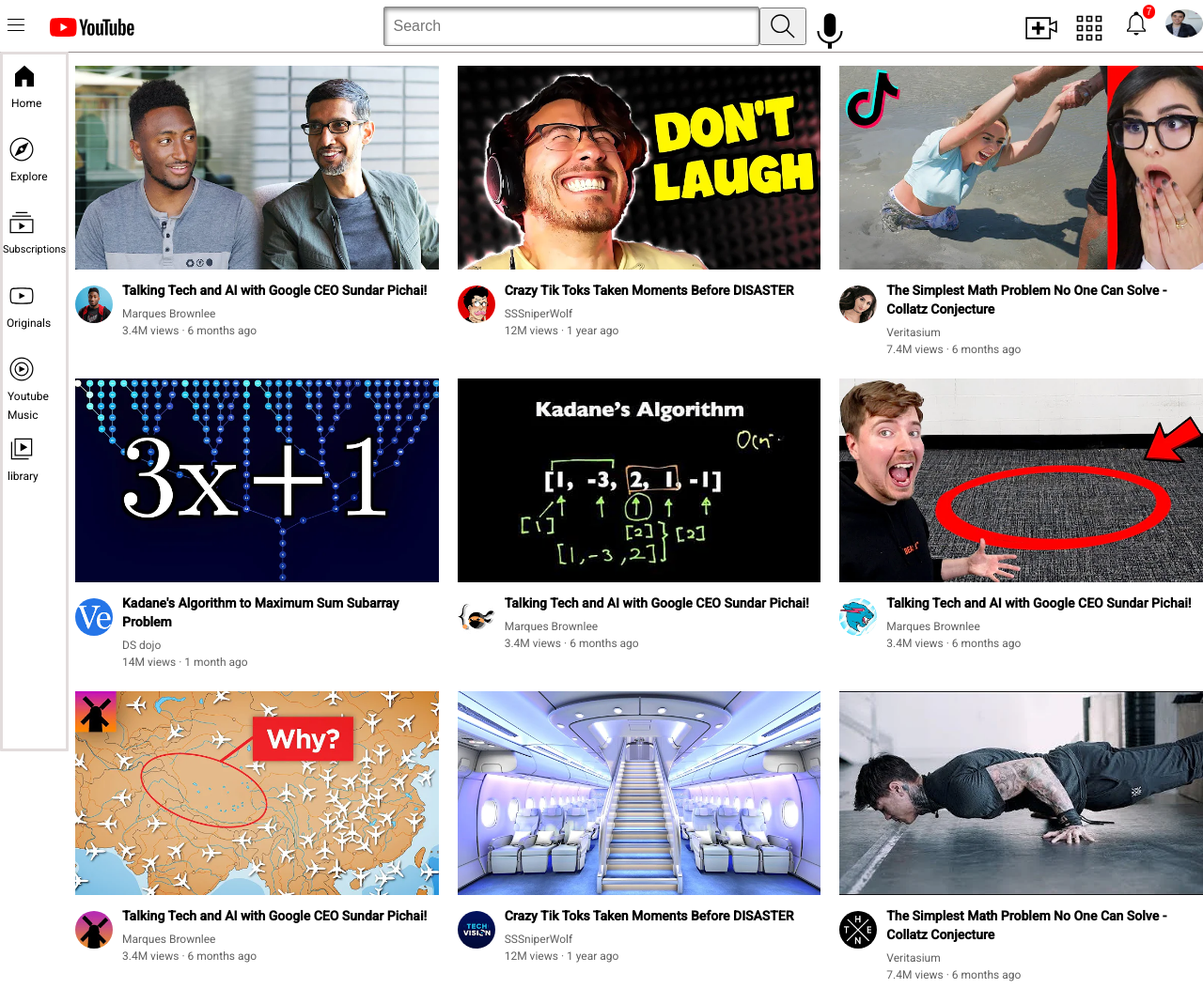
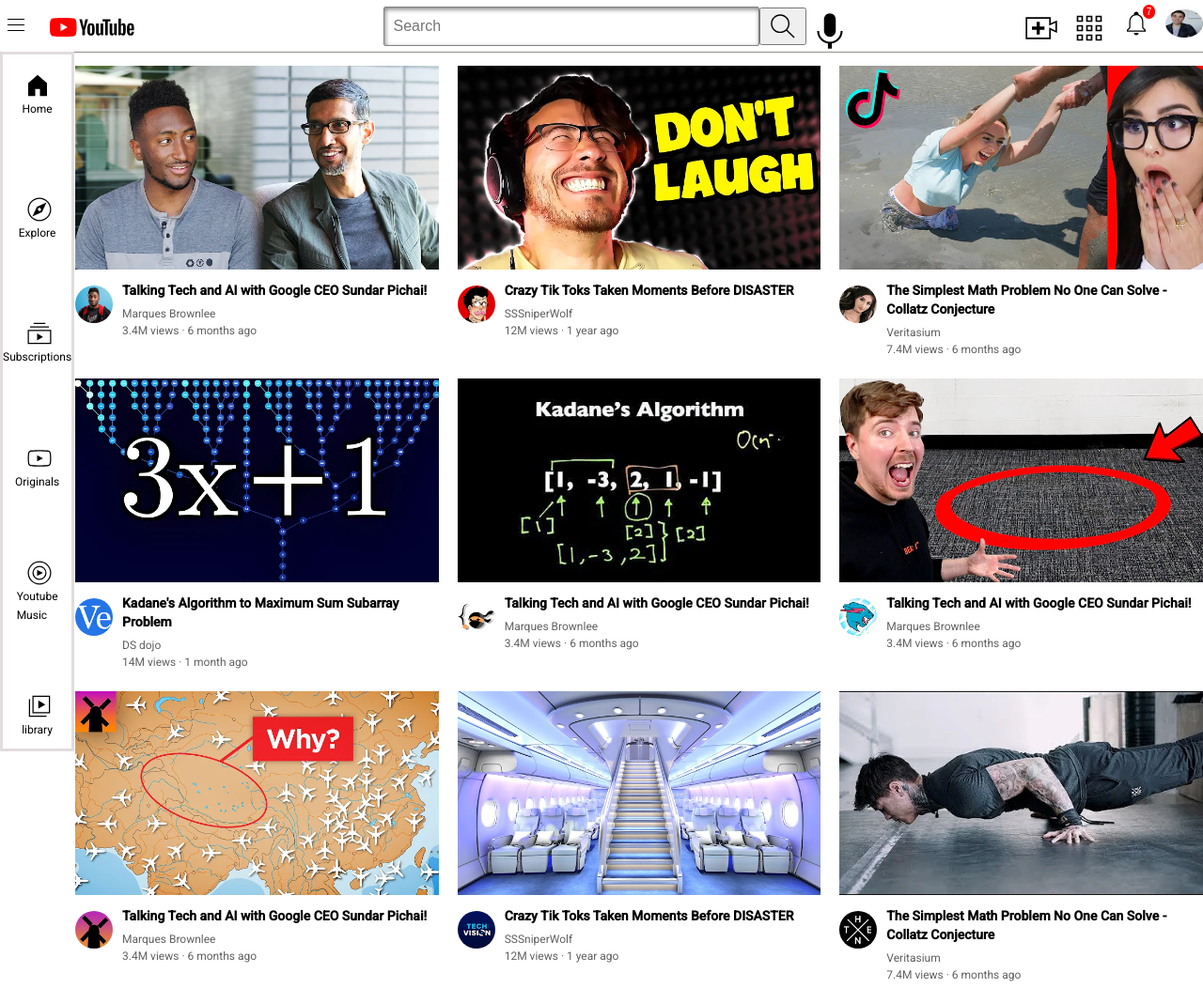
Before and after one commit to pjeewan/youtube, a plain HTML site: page index.html in a window 1280 px wide. Shown: the top 1052 px of the page at 94% size. Drawn offline with Linux system fonts and the light colour scheme.

Commit message:
hover effects

```diff
--- a/index.html
+++ b/index.html
@@ -74,40 +74,40 @@
             class="wr-home">
             Home</div>
           </div>
-          <div class="sp-explore">
+          <div class="sp-home">
             <img class="pp-explore"
             src="sidebar/explore.svg">
             <div
-            class="wr-explore">
+            class="wr-home">
             Explore</div>
           </div>
-          <div class="sp-subscriptions">
+          <div class="sp-home">
             <img class="pp-subscriptions"
             src="sidebar/subscriptions (1).svg">
             <div
-            class="wr-subscriptions">
+            class="wr-home">
             Subscriptions</div>
           </div>
-          <div class="sp-original">
+          <div class="sp-home">
             <img class="pp-original"
             src="sidebar/originals.svg">
             <div
-            class="wr-original">
+            class="wr-home">
             Originals</div>
           </div>
-          <div class="sp-youtube-music">
+          <div class="sp-home">
             <img class="pp-youtube-music"
             src="sidebar/youtube-music.svg">
             <div
-            class="wr-youtube-music">
+            class="wr-home">
             Youtube <br>
             Music</div>
           </div>
-          <div class="sp-library">
+          <div class="sp-home">
             <img class="pp-library"
             src="sidebar/library.svg">
             <div
-            class="wr-library">
+            class="wr-home">
             library</div>
           </div>
 
--- a/style/header.css
+++ b/style/header.css
@@ -204,6 +204,10 @@
           bottom: 0px;
           left:0;
           position: fixed;
+          display: flex;
+          flex-direction: column;
+          justify-content: center;
+
           /* border-bottom-style: solid;
           border-bottom-color: rgb(10, 129, 28);
           border-width: 1px; */
@@ -215,7 +219,6 @@
         }
         .pp-home {
           width: 30px;
-          padding-left: 8px;
         /* margin-bottom: 3px; */
 
         }
@@ -240,7 +243,6 @@
           padding-left: 5px;
         }
         .wr-home{
-          padding-left: 9px;
           font-size: 12px;
         font-weight: 400;
         line-height: 20px;
@@ -278,8 +280,17 @@
         line-height: 20px;
         }
         .sp-home {
+          width: 100%;
           height: 70px;
           margin-top: 8px;
+          display: flex;
+          flex-direction: column;
+          justify-content: center;
+          align-items: center;
+        }
+        .sp-home:hover {
+          background-color: rgb(204, 204, 204);
+          transition: 0.2s all ease-in-out;
         }
         .sp-explore{
           height: 70px;
```
